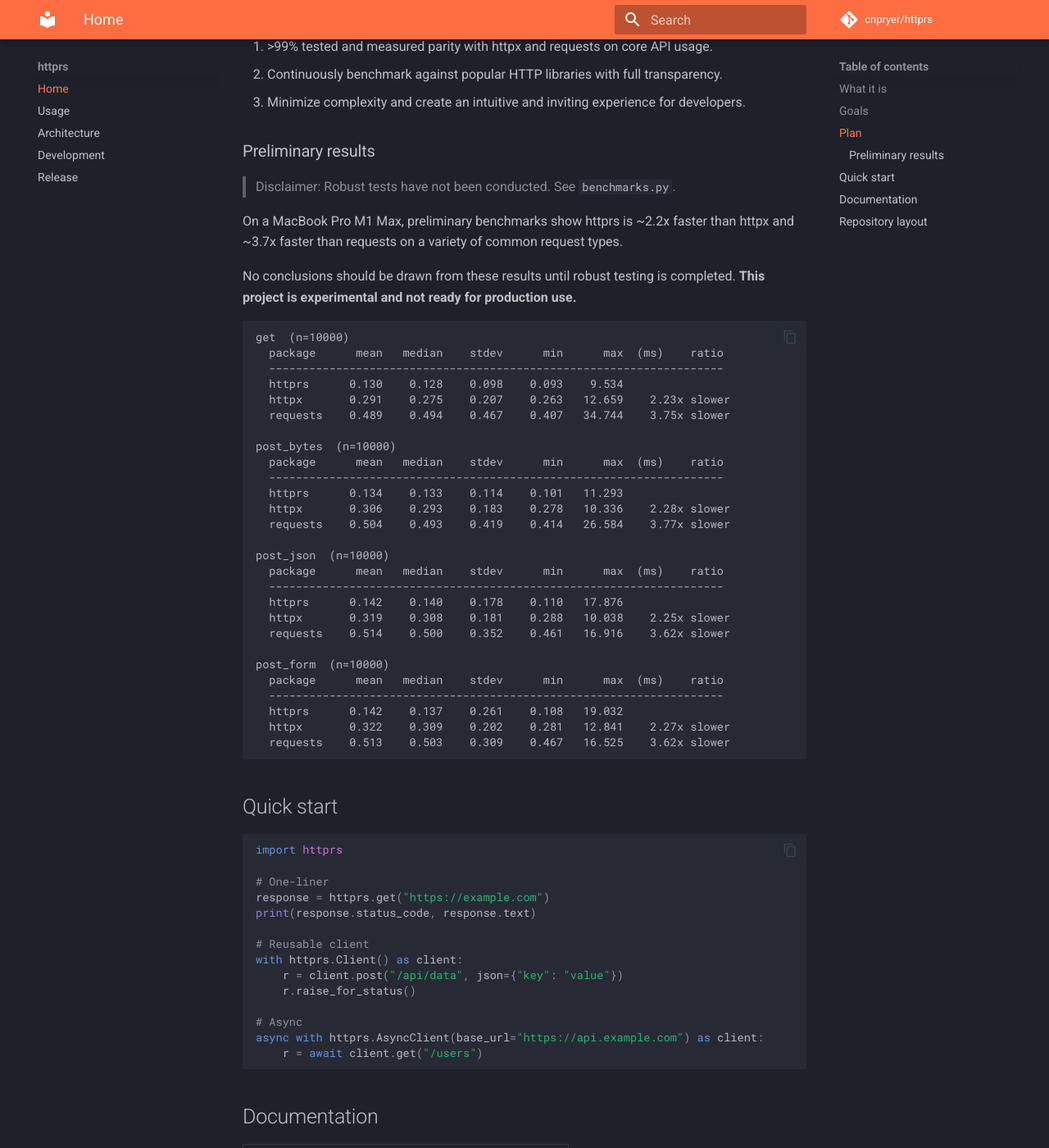
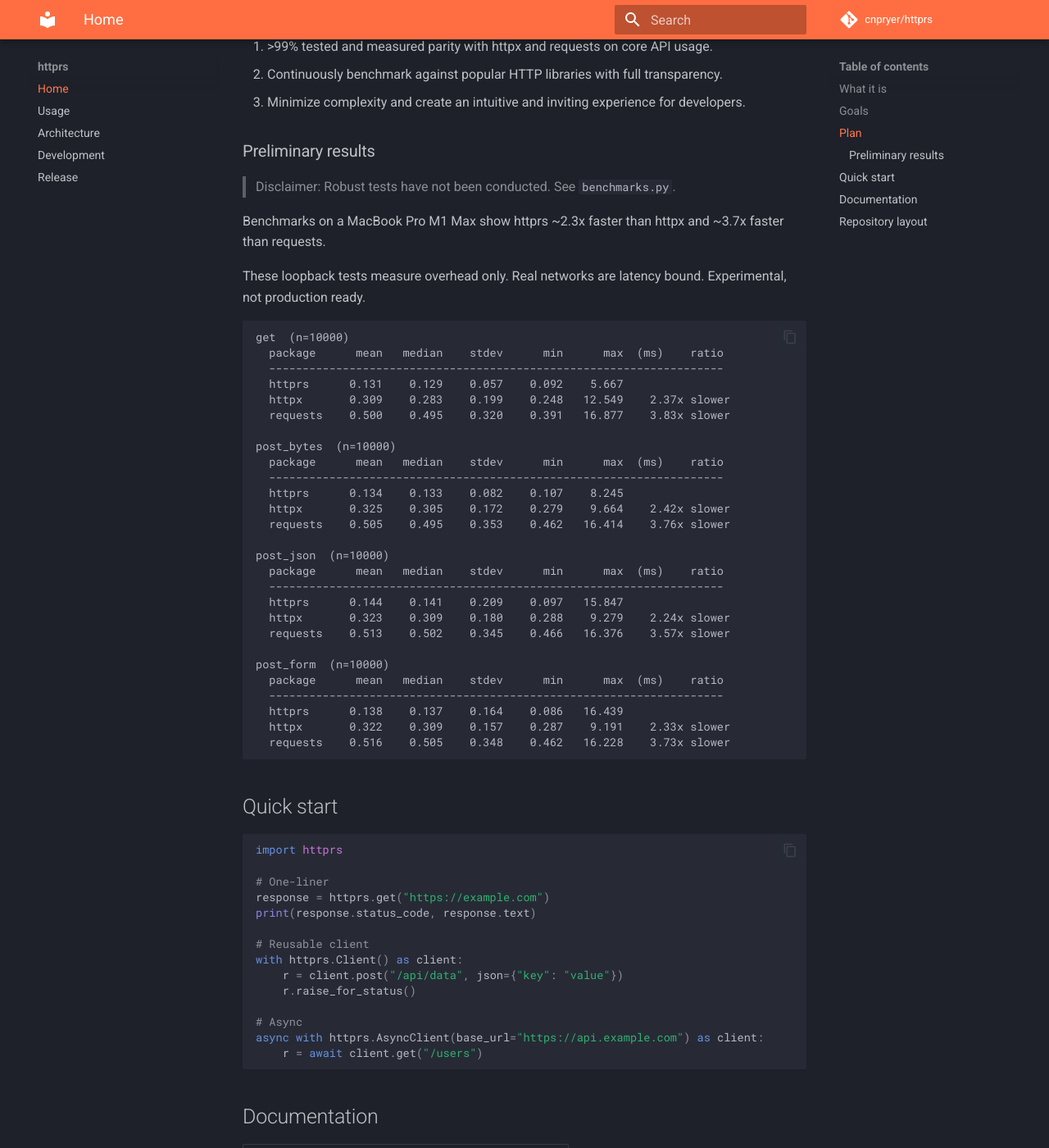
Before and after one commit to cnpryer/httprs, an MkDocs documentation site: the page built from docs/index.md, in a window 1280 px wide and 1400 px high, scrolled down 645 px. Shown: the whole window at 82% size. Built offline with MkDocs 1.6.1 and Material for MkDocs 9.7.7, drawn with Linux system fonts in a browser that asks for light colours; comment, search, counter and statistics services are not loaded.

Commit message:
Use latest bench in docs and include disclaimer.

````diff
--- a/docs/index.md
+++ b/docs/index.md
@@ -24,38 +24,38 @@
 
 > Disclaimer: Robust tests have not been conducted. See `benchmarks.py`.
 
-On a MacBook Pro M1 Max, preliminary benchmarks show httprs is ~2.2x faster than httpx and ~3.7x faster than requests on a variety of common request types.
+Benchmarks on a MacBook Pro M1 Max show httprs ~2.3x faster than httpx and ~3.7x faster than requests.
 
-No conclusions should be drawn from these results until robust testing is completed. **This project is experimental and not ready for production use.**
+These loopback tests measure overhead only. Real networks are latency bound. Experimental, not production ready.
 
 ```
 get  (n=10000)
   package      mean   median    stdev      min      max  (ms)    ratio
   --------------------------------------------------------------------
-  httprs      0.130    0.128    0.098    0.093    9.534
-  httpx       0.291    0.275    0.207    0.263   12.659    2.23x slower
-  requests    0.489    0.494    0.467    0.407   34.744    3.75x slower
+  httprs      0.131    0.129    0.057    0.092    5.667
+  httpx       0.309    0.283    0.199    0.248   12.549    2.37x slower
+  requests    0.500    0.495    0.320    0.391   16.877    3.83x slower
 
 post_bytes  (n=10000)
   package      mean   median    stdev      min      max  (ms)    ratio
   --------------------------------------------------------------------
-  httprs      0.134    0.133    0.114    0.101   11.293
-  httpx       0.306    0.293    0.183    0.278   10.336    2.28x slower
-  requests    0.504    0.493    0.419    0.414   26.584    3.77x slower
+  httprs      0.134    0.133    0.082    0.107    8.245
+  httpx       0.325    0.305    0.172    0.279    9.664    2.42x slower
+  requests    0.505    0.495    0.353    0.462   16.414    3.76x slower
 
 post_json  (n=10000)
   package      mean   median    stdev      min      max  (ms)    ratio
   --------------------------------------------------------------------
-  httprs      0.142    0.140    0.178    0.110   17.876
-  httpx       0.319    0.308    0.181    0.288   10.038    2.25x slower
-  requests    0.514    0.500    0.352    0.461   16.916    3.62x slower
+  httprs      0.144    0.141    0.209    0.097   15.847
+  httpx       0.323    0.309    0.180    0.288    9.279    2.24x slower
+  requests    0.513    0.502    0.345    0.466   16.376    3.57x slower
 
 post_form  (n=10000)
   package      mean   median    stdev      min      max  (ms)    ratio
   --------------------------------------------------------------------
-  httprs      0.142    0.137    0.261    0.108   19.032
-  httpx       0.322    0.309    0.202    0.281   12.841    2.27x slower
-  requests    0.513    0.503    0.309    0.467   16.525    3.62x slower
+  httprs      0.138    0.137    0.164    0.086   16.439
+  httpx       0.322    0.309    0.157    0.287    9.191    2.33x slower
+  requests    0.516    0.505    0.348    0.462   16.228    3.73x slower
 ```
 
 ## Quick start
````
